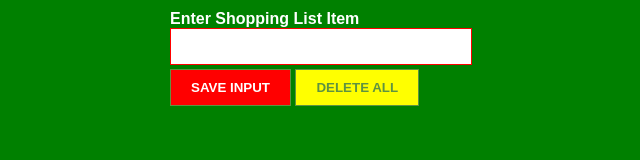
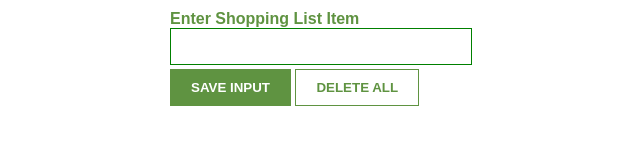
Before and after one commit to tayyab-dev-official/Leads-Tracker-App, a plain HTML site: page index.html in a window 1280 px wide. Shown: the whole page, without its empty margins (319-959 px from the left). Drawn offline with Linux system fonts and the light colour scheme; no server answers.

Commit message:
changed back to original.

```diff
--- a/index.css
+++ b/index.css
@@ -1,5 +1,5 @@
 body {
-    background-color: green;
+    /* background-color: green; */
     margin: 0 auto;
     padding: 10px;
     font-family: Arial, Helvetica, sans-serif;
@@ -8,7 +8,7 @@ body {
 }
 
 label{
-    color: white1;
+    color: #5f9341;
     font-weight: 900;
 }
 
@@ -16,12 +16,12 @@ input {
     width: 100%;
     padding: 10px;
     box-sizing: border-box;
-    border: 1px solid red;
+    border: 1px solid green;
     margin-bottom: 4px;
 }
 
 button {
-    background: red;
+    background:#5f9341;
     color: white;
     padding: 10px 20px;
     border: 1px solid #5f9341;
@@ -29,7 +29,7 @@ button {
 }
 
 #delete-btn {
-    background: yellow;
+    background: white;
     color: #5f9341;
 }
 
```
